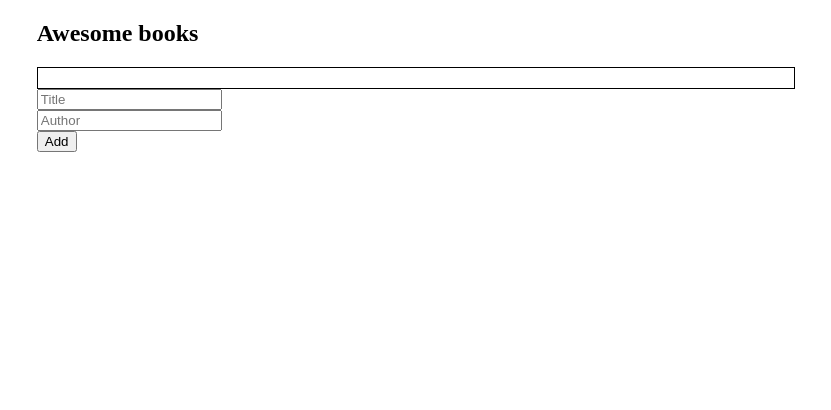
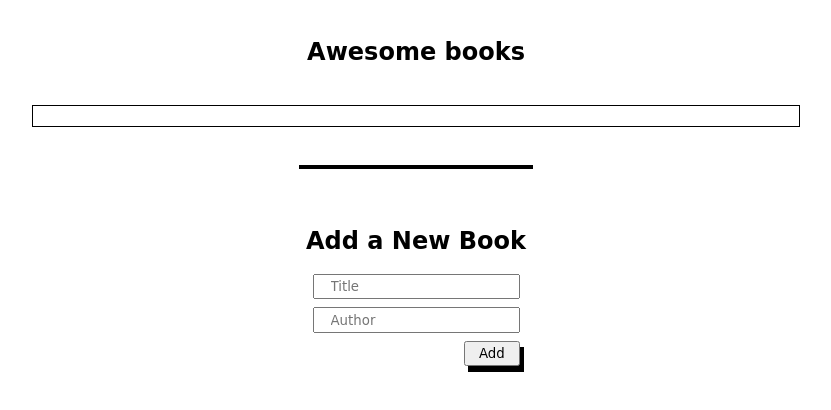
Before and after one commit to bamsi/awesome-books, a website: page index.html in a window 1280 px wide. Shown: the whole page, without its empty margins (224-1055 px from the left). Drawn offline with Linux system fonts and the light colour scheme; a web font is replaced by a local one.

Commit message:
Add style to awesome books

```diff
--- a/index.html
+++ b/index.html
@@ -6,23 +6,30 @@
     <meta name="viewport" content="width=device-width, initial-scale=1.0" />
     <link rel="stylesheet" href="style.css" />
     <title>Awesome Books</title>
+    <link rel="preconnect" href="https://fonts.googleapis.com">
+    <link rel="preconnect" href="https://fonts.gstatic.com" crossorigin>
+    <link href="https://fonts.googleapis.com/css2?family=Averia+Sans+Libre:wght@700&display=swap" rel="stylesheet">
   </head>
   <body>
     <main class="container">
       <section class="book-section">
         <header>
-          <h1>Awesome books</h1>
+          <h1 class="heading">Awesome books</h1>
         </header>
         <div class="book-list"></div>
       </section>
+      <hr>
       <!--add books form-->
-      <form id="add-form">
+      <section class="new-book">
+        <h2 class="heading">Add a New Book</h2>
+        <form id="add-form">
         <div><input type="text" placeholder="Title" id="title" required /></div>
         <div>
           <input type="text" placeholder="Author" id="author" required />
         </div>
-        <div><button type="submit">Add</button></div>
+        <div class="add-button"><button type="submit">Add</button></div>
       </form>
+    </section>
     </main>
     <script src="script.js"></script>
   </body>
--- a/script.js
+++ b/script.js
@@ -26,7 +26,7 @@ class Book {
     for (let i = 0; i < booksList.length; i += 1) {
       htmlList += `<div class="list-item">
                     <p>${booksList[i].title} by ${booksList[i].author}</p>
-                    <button type="submit" onClick="removeBook(${i})">Remove</button>
+                    <button class='remove-button' type="submit" onClick="removeBook(${i})">Remove</button>
                   </div>`;
     }
     bookList.innerHTML = htmlList;
--- a/style.css
+++ b/style.css
@@ -1,6 +1,17 @@
-#title,
-#author {
-  /* margin-bottom: 1rem; */
+* {
+  padding: 0;
+  margin: 0;
+  font-family: 'Averia Sans Libre', cursive;
+}
+
+.container {
+  margin: 0 20%;
+}
+
+
+.heading {
+  text-align: center;
+  margin: 5% 0;
 }
 
 .list-item {
@@ -16,8 +27,47 @@
 .book-list {
   border: 1px solid #000;
   padding: 10px;
+  margin-bottom: 5%;
 }
 
-.container {
-  margin: 0 20%;
+hr {
+  width: 30%;
+  border: 2px solid #000;
+  margin: 0 auto;
+  margin-bottom: 5%;
 }
+
+.remove-button {
+  padding: 0.2rem 1rem;
+  box-shadow: 4px 6px #000;
+}
+
+.new-book {
+  width: 50%;
+  display: flex;
+  flex-direction: column;
+  justify-content: center;
+  align-items: center;
+  margin: 0 auto;
+}
+
+#add-form {
+  display: flex;
+  flex-direction: column;
+  align-items: center;
+  row-gap: 0.5rem;
+}
+
+#title,
+#author {
+  padding: 0.2rem 1rem;
+}
+
+.add-button {
+  align-self: flex-end;
+}
+
+.add-button button {
+  padding: 0.2rem 0.8rem;
+  box-shadow: 4px 6px #000;
+}
```
